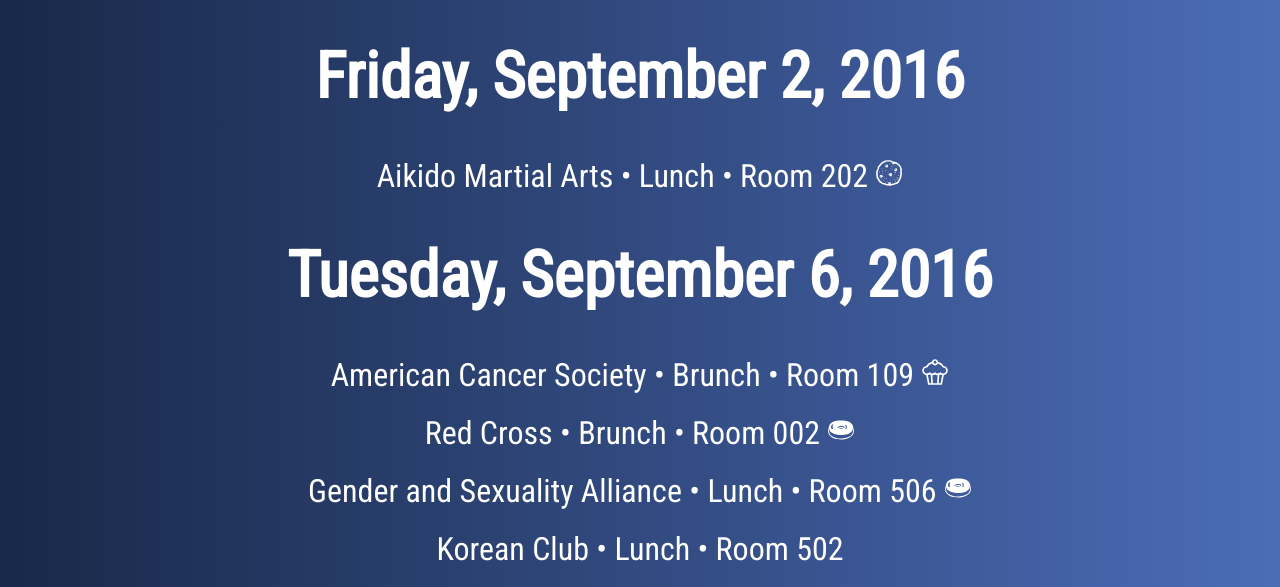
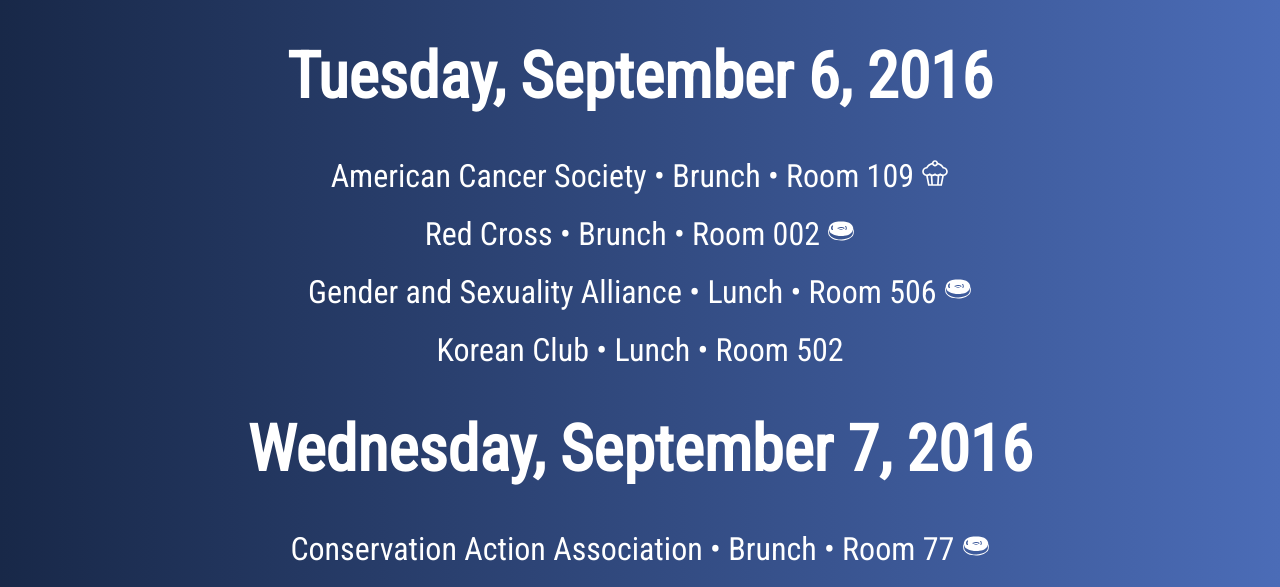
Before and after one commit to trev4ev/ClubMeetings, a plain HTML site: page index.html in a window 1280 px wide. Shown: the part 133-720 px from the top of the page. Drawn offline with Linux system fonts and the light colour scheme.

Commit message:
aikido messed up brooo

```diff
--- a/index.html
+++ b/index.html
@@ -44,12 +44,6 @@
 
         </div>
         <div class = "day">
-            <h1 class = "title">Friday, September 2, 2016</h1>
-            <ul>
-                <a href = ""><li class = "club-info">Aikido Martial Arts &bull; Lunch &bull; Room 202 <img src = "emoji/cookie.svg"></li></a>
-            </ul>
-        </div>
-        <div class = "day">
             <h1 class = "title">Tuesday, September 6, 2016</h1>
             <ul>
                 <a href = ""><li class = "club-info">American Cancer Society &bull; Brunch &bull; Room 109 <img src = "emoji/cupcake.svg"></li></a>
@@ -75,6 +69,7 @@
         <div class = "day">
             <h1 class = "title">Friday, September 9, 2016</h1>
             <ul>
+                <a href = ""><li class = "club-info">Aikido Martial Arts &bull; Lunch &bull; Room 202 <img src = "emoji/cookie.svg"></li></a>
                 <a href = ""><li class = "club-info">Free the Children &bull; Lunch &bull; Room 106 <img src = "emoji/cookie.svg"></li></a>
                 <a href = ""><li class = "club-info">California Scholarship Federation &bull; Lunch &bull; Auditorium <img src = "emoji/cookie.svg"><img src = "emoji/tshirt.svg"></li></a>
             </ul>
```
